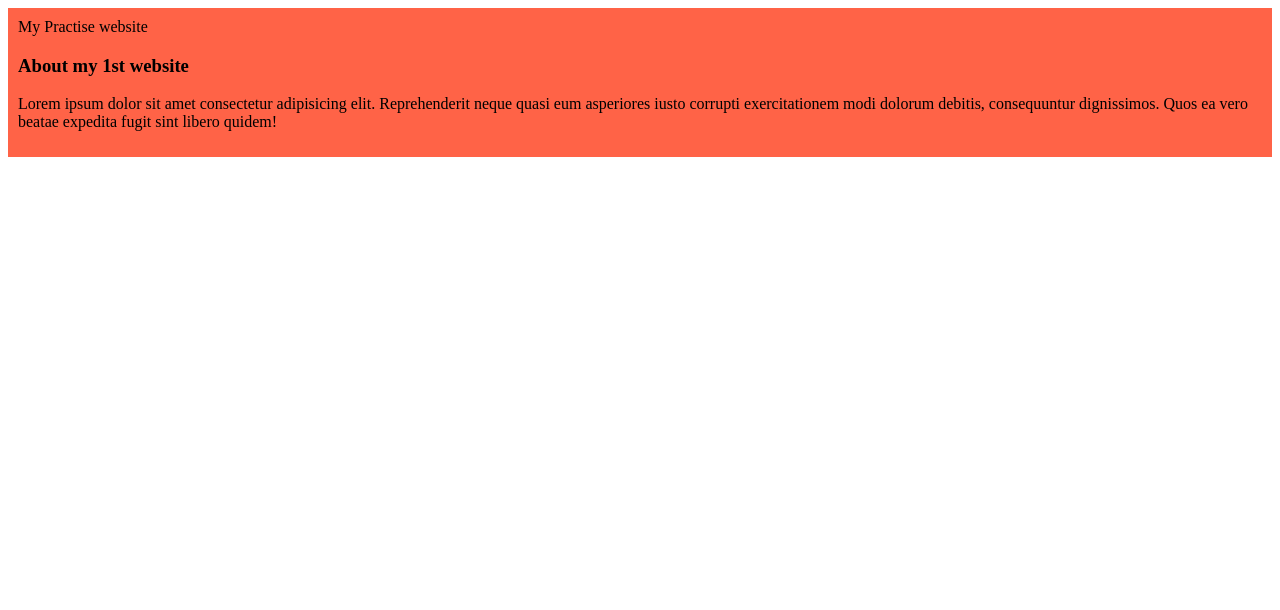
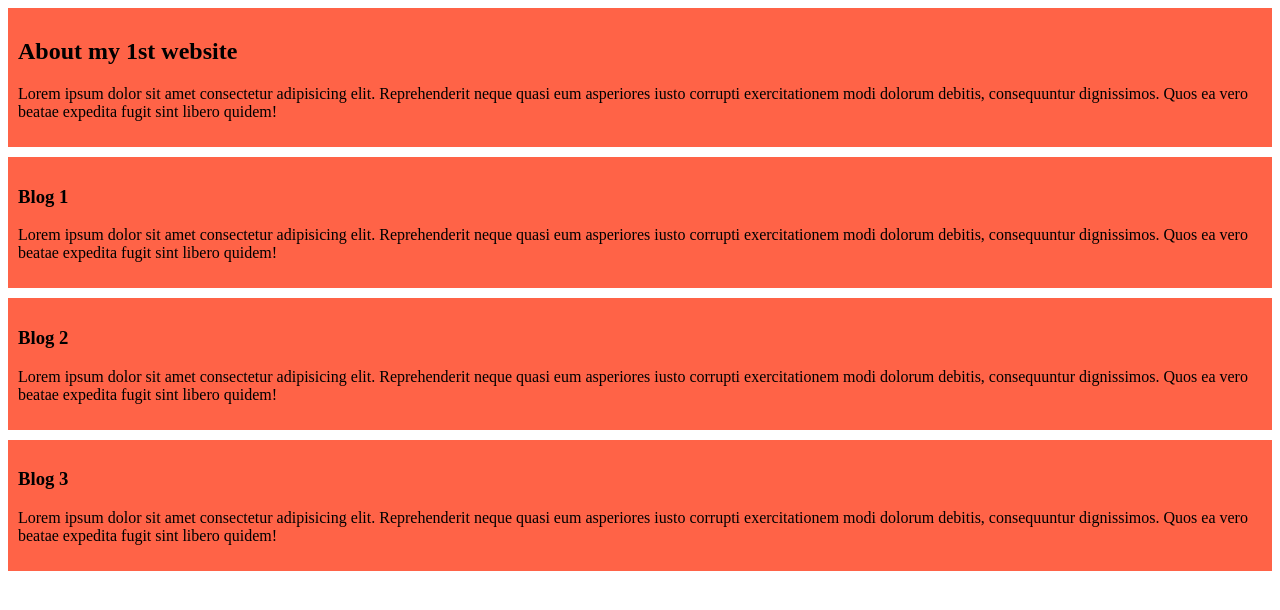
Before and after one commit to talha1320/my-practice-website, a plain HTML site: page index.html in a window 1280 px wide. Drawn offline with Linux system fonts and the light colour scheme.

Commit message:
added blog 1,2 and 3

```diff
--- a/index.html
+++ b/index.html
@@ -7,9 +7,18 @@
     <link rel="stylesheet" href="styles/blog.css">
 </head>
 <body>
-    <div> My Practise website
-        <h3> About my 1st website </h3>
+    <div>
+        <h2> About my 1st website </h2>
+        <p>Lorem ipsum dolor sit amet consectetur adipisicing elit. Reprehenderit neque quasi eum asperiores iusto corrupti exercitationem modi dolorum debitis, consequuntur dignissimos. Quos ea vero beatae expedita fugit sint libero quidem!</p></div>
+       <div>
+        <h3> Blog 1</h3>
+        <p>Lorem ipsum dolor sit amet consectetur adipisicing elit. Reprehenderit neque quasi eum asperiores iusto corrupti exercitationem modi dolorum debitis, consequuntur dignissimos. Quos ea vero beatae expedita fugit sint libero quidem!</p></div>
+       <div>
+        <h3> Blog 2</h3>
+        <p>Lorem ipsum dolor sit amet consectetur adipisicing elit. Reprehenderit neque quasi eum asperiores iusto corrupti exercitationem modi dolorum debitis, consequuntur dignissimos. Quos ea vero beatae expedita fugit sint libero quidem!</p> </div>
+        <div>
+        <h3> Blog 3</h3>
         <p>Lorem ipsum dolor sit amet consectetur adipisicing elit. Reprehenderit neque quasi eum asperiores iusto corrupti exercitationem modi dolorum debitis, consequuntur dignissimos. Quos ea vero beatae expedita fugit sint libero quidem!</p>
-    </div>
+        </div>
 </body>
 </html>
--- a/styles/blog.css
+++ b/styles/blog.css
@@ -1,4 +1,6 @@
 div {
     background-color: tomato;
     padding: 10px;
+    margin-bottom: 10px;
+
 }
```
